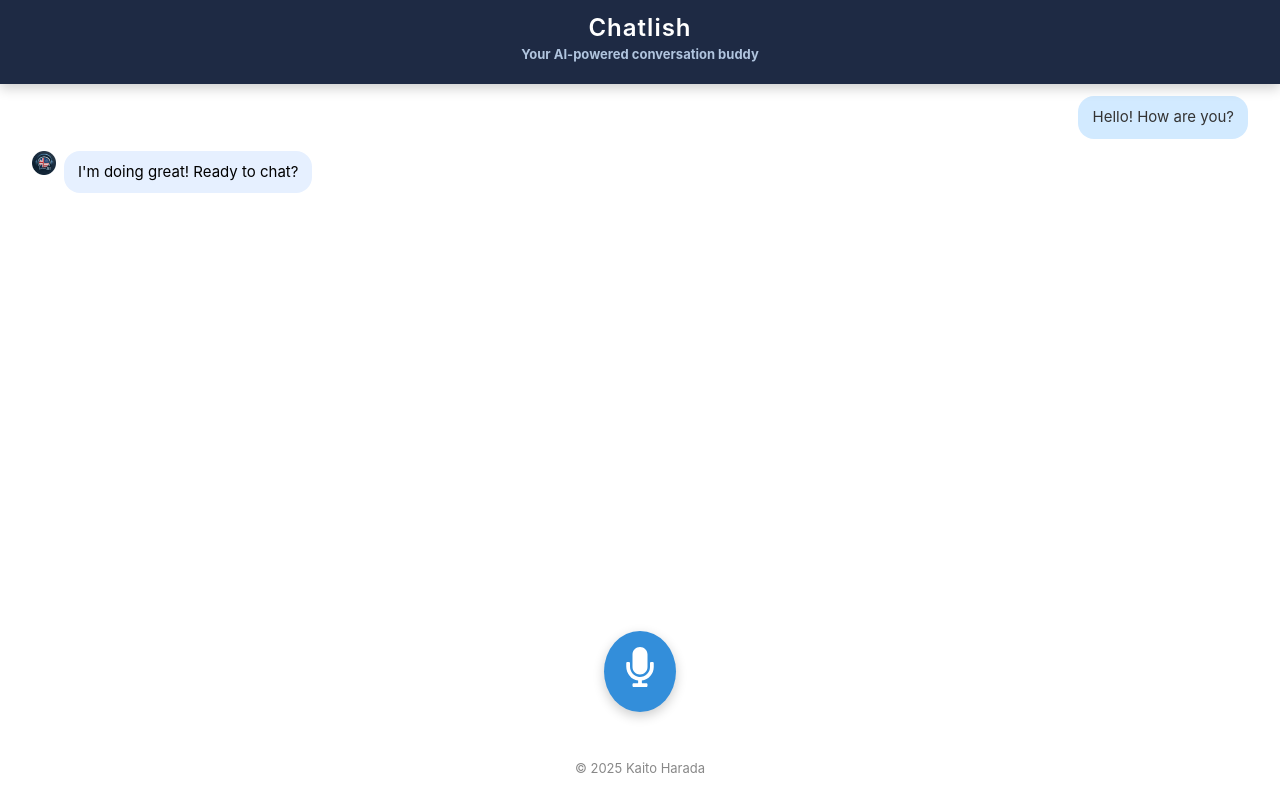
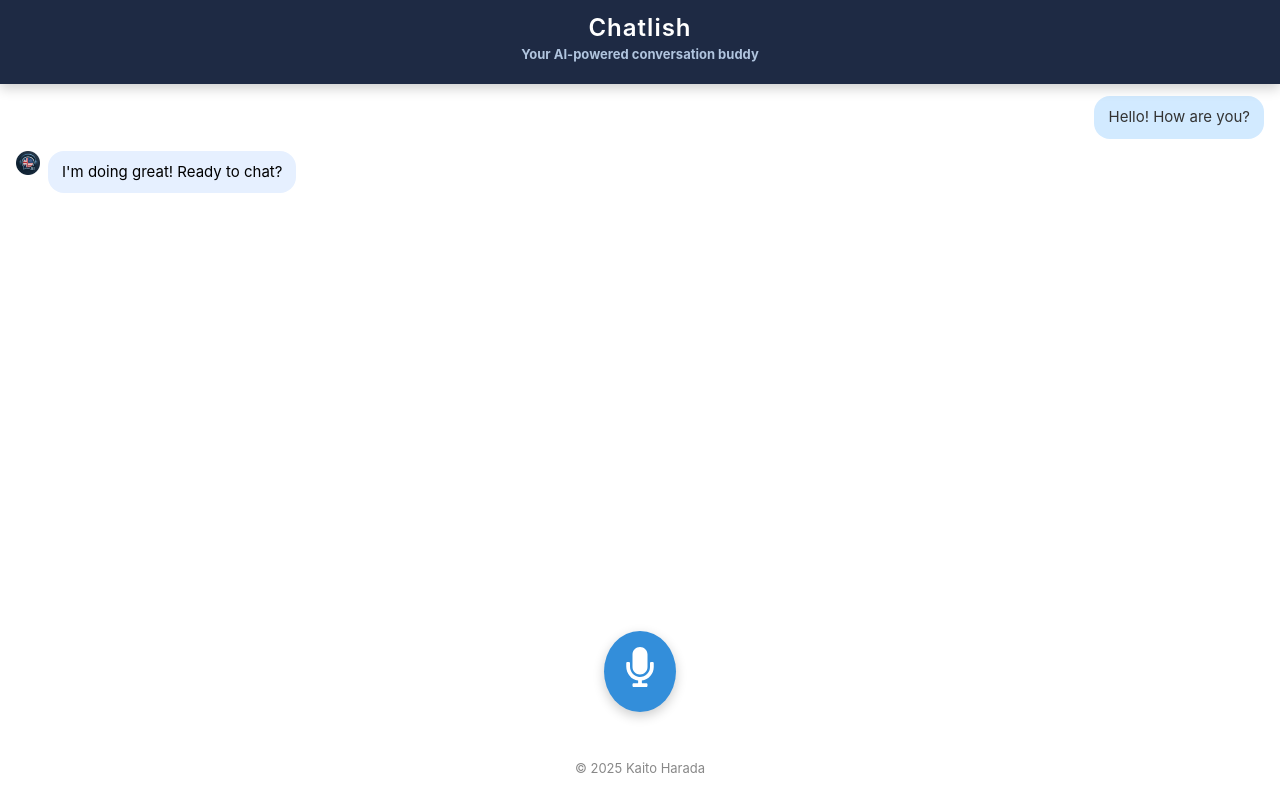
Before and after one commit to haradakaito/english-talk-app, a React (Create React App) app in the folder web/: page / in a window 1280 px wide. Built offline with nearby package versions, Linux system fonts and the light colour scheme.

Commit message:
[add] padding変更

```diff
--- a/web/src/App.css
+++ b/web/src/App.css
@@ -49,6 +49,6 @@ bottom: 40px;
 left: 0;
 right: 0;
 overflow-y: auto;
-padding: 16px;
+padding: 0px;
 padding-top: 16px;
 }
```
